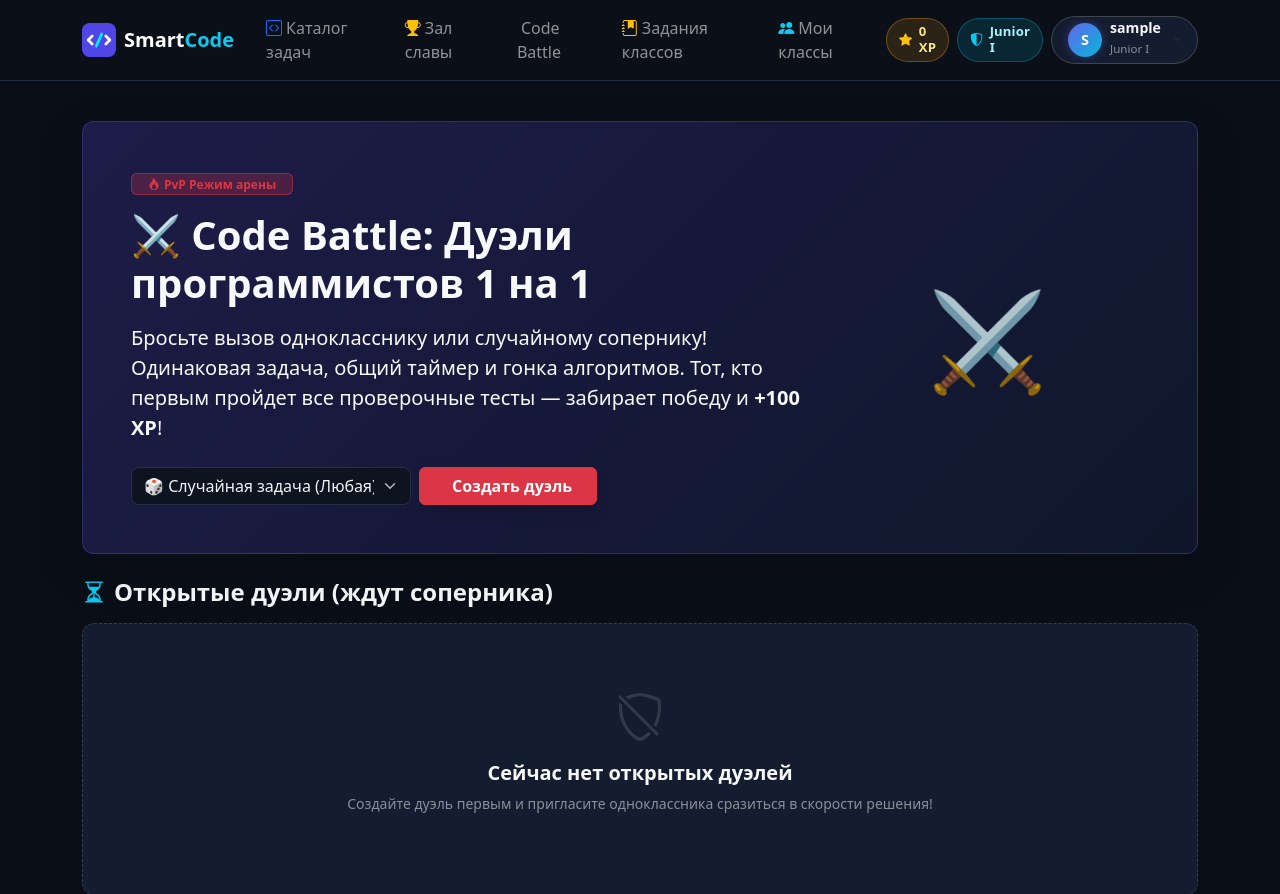
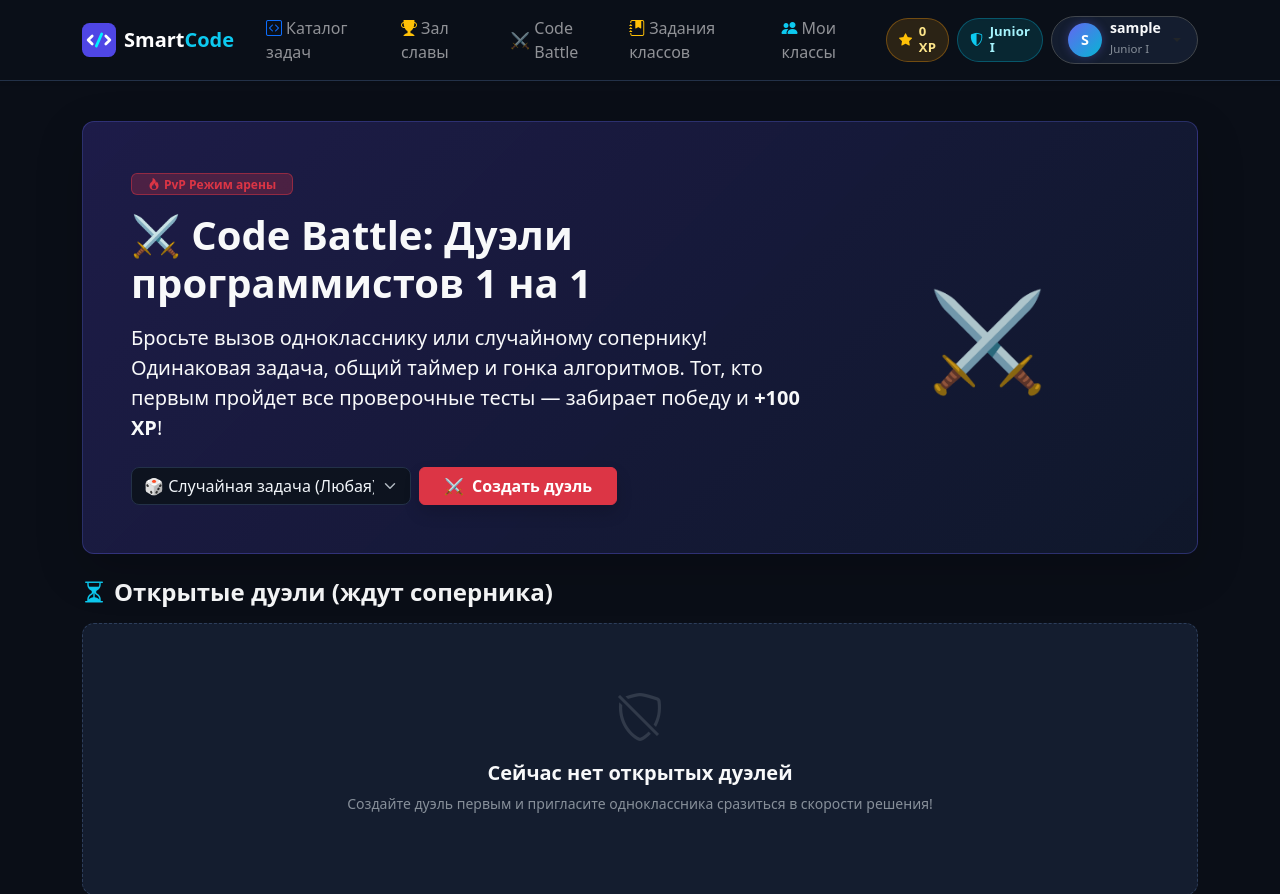
Before and after one commit to Surnik1/Smart_code, a Django app: page /battles/ in a window 1280 px wide. Shown: the top 894 px of the page. Run offline with Django 5.2, Linux system fonts and the light colour scheme; the visitor is signed in with stand-in values (Sample User, id 1); data comes from the database, SQL or seed files in the repository; data that the repository does not hold is empty.

Commit message:
feat(ui): add crossed swords icon ⚔️ to Code Battle on main page, navbar and lobby

```diff
--- a/challenges/templates/challenges/battle_lobby.html
+++ b/challenges/templates/challenges/battle_lobby.html
@@ -26,8 +26,8 @@
                             <option value="{{ t.id }}">[{{ t.get_difficulty_display }}] {{ t.title }}</option>
                             {% endfor %}
                         </select>
-                        <button type="submit" class="btn btn-danger fw-bold px-4 shadow">
-                            <i class="bi bi-swords me-2"></i>Создать дуэль
+                        <button type="submit" class="btn btn-danger fw-bold px-4 shadow d-inline-flex align-items-center">
+                            <span class="me-2">⚔️</span>Создать дуэль
                         </button>
                     </form>
                 </div>
@@ -94,8 +94,8 @@
                                     <i class="bi bi-eye me-1"></i>В комнату ожидания
                                 </a>
                             {% else %}
-                                <a href="{% url 'battle_join' b.id %}" class="btn btn-danger btn-sm w-100 fw-bold shadow-sm">
-                                    <i class="bi bi-swords me-1"></i>Принять бой!
+                                <a href="{% url 'battle_join' b.id %}" class="btn btn-danger btn-sm w-100 fw-bold shadow-sm d-inline-flex align-items-center justify-content-center">
+                                    <span class="me-1">⚔️</span>Принять бой!
                                 </a>
                             {% endif %}
                         </div>
--- a/templates/base.html
+++ b/templates/base.html
@@ -260,8 +260,8 @@
                         </a>
                     </li>
                     <li class="nav-item">
-                        <a class="nav-link px-3" href="{% url 'battle_list' %}">
-                            <i class="bi bi-swords me-1 text-danger"></i>Code Battle
+                        <a class="nav-link px-3 d-inline-flex align-items-center" href="{% url 'battle_list' %}">
+                            <span class="me-1 fs-6">⚔️</span>Code Battle
                         </a>
                     </li>
                     {% if user.is_authenticated %}
@@ -341,8 +341,8 @@
                                     </a>
                                 </li>
                                 <li>
-                                    <a class="dropdown-item" href="{% url 'battle_list' %}">
-                                        <i class="bi bi-swords me-2 text-danger"></i>Code Battle (Дуэли)
+                                    <a class="dropdown-item d-flex align-items-center" href="{% url 'battle_list' %}">
+                                        <span class="me-2">⚔️</span>Code Battle (Дуэли)
                                     </a>
                                 </li>
                                 <li>
```
Also changed, not shown: challenges/templates/challenges/task_list.html (+12 -3 lines).
